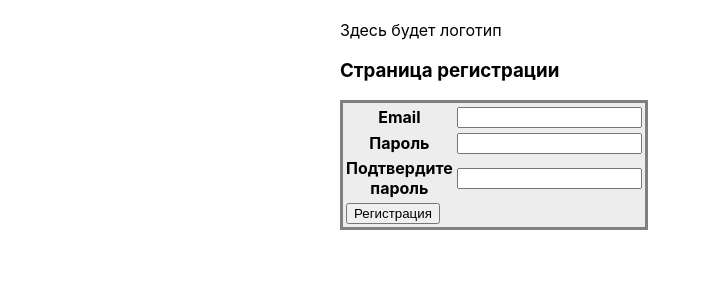
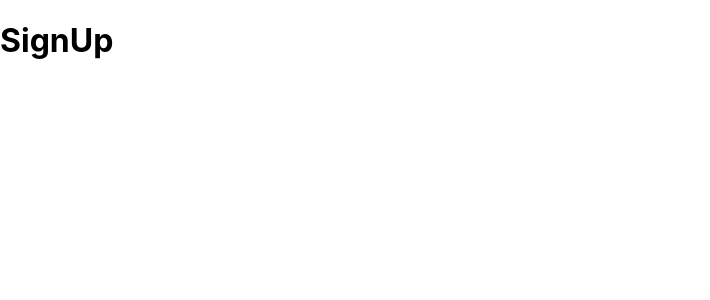
Before and after one commit to AnastasiaEvl/Trav.io, a React (Create React App) app: page /signUp in a window 1280 px wide. Shown: the top 300 px of the page, without its empty margins (0-710 px from the left). Built offline with nearby package versions, Linux system fonts and the light colour scheme.

Commit message:
Fix router

```diff
--- a/src/App.js
+++ b/src/App.js
@@ -7,7 +7,7 @@ import SingUp from './entranceForm/SignUp/SignUp'
 function App()  {
   return (
     <Router>
-    <FormEnter/>
+    <Layout/>
     </Router>
     )
 }
--- a/src/entranceForm/Layout.js
+++ b/src/entranceForm/Layout.js
@@ -1,16 +1,22 @@
 import React from "react";
-import {BrowserRouter as Router, Route, Switch} from 'react-router-dom'
+import {
+    BrowserRouter,
+    BrowserRouter as Router,
+    Switch,
+    Route,} from 'react-router-dom';
 import FormEnter from "./formEnter";
 import SignUp from "./SignUp/SignUp"
 
 function Layout(){
     return(
-        <Router>
-        <Switch>
-            <Route exact path="/" render={()=><FormEnter/>}/>
-            <Route path="/signUp" render={()=><SignUp/>}/>
-        </Switch>
-        </Router>
+        <BrowserRouter>
+
+        <Route exact path="/" render={()=><FormEnter/>}/>
+        <Route path="/signUp" render={()=><SignUp/>}/>
+
+
+        </BrowserRouter>
+
     )
 }
    export default Layout;
```
